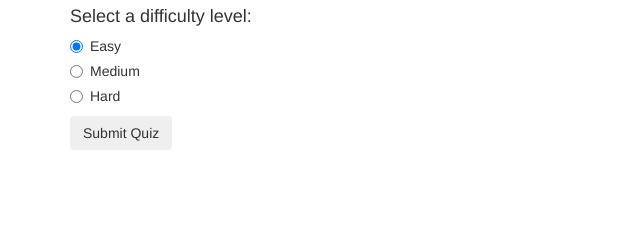
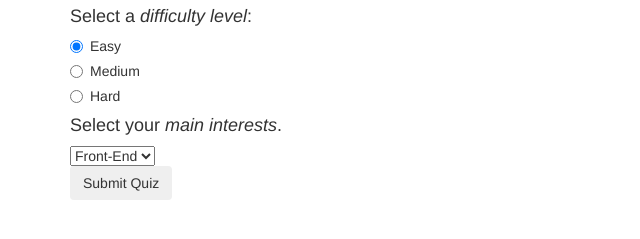
Before and after one commit to jhvozdovich/language-suggester, a plain HTML site: page index.html in a window 1280 px wide. Both pictures are taken after a click on the element "Take the Quiz and Find Out!". Shown: the part 63-302 px from the top of the page, without its empty margins (0-640 px from the left). Drawn offline with Linux system fonts and the light colour scheme.

Commit message:
add second question html and js

```diff
--- a/index.html
+++ b/index.html
@@ -26,7 +26,7 @@
         <h1>Quiz Time!</h1>
         <form id="responses">
           <div class="question">
-            <h4>Select a difficulty level:</h4>
+            <h4>Select a <em>difficulty level</em>:</h4>
             <div class="radio">
               <label>
                 <input type="radio" name="difficulty" value="easy" checked>
@@ -45,6 +45,15 @@
                   Hard
               </label>
             </div>
+          </div>
+
+          <div class="question">
+            <h4>Select your <em>main interests</em>.</h4>
+            <select id="interest">
+              <option>Front-End</option>
+              <option>Back-End</option>
+              <option>Both</option>
+            </select>
           </div>
 
           <button type="submit" class="btn">Submit Quiz</button>
--- a/js/scripts.js
+++ b/js/scripts.js
@@ -11,14 +11,15 @@ $(document).ready(function() {
     event.preventDefault();
 
     var difficulty = $("input:radio[name=difficulty]:checked").val();
+    var interest = $("#interest").val();
 
-    if ((difficulty === "easy")) {
+    if ((difficulty === "easy") && (interest === "Back-End" || interest === "Both")) {
       $(".quiz").hide();
       $("#python").show();
-    } else if ((difficulty === "medium")) {
+    } else if ((difficulty === "easy" || difficulty === "medium") && (interest === "Front-End" || interest === "Both")) {
       $(".quiz").hide();
       $("#javascript").show();
-    } else if ((difficulty === "hard")) {
+    } else if ((difficulty === "hard") ) {
       $(".quiz").hide();
       $("#csharp").show();
     } else {
```
